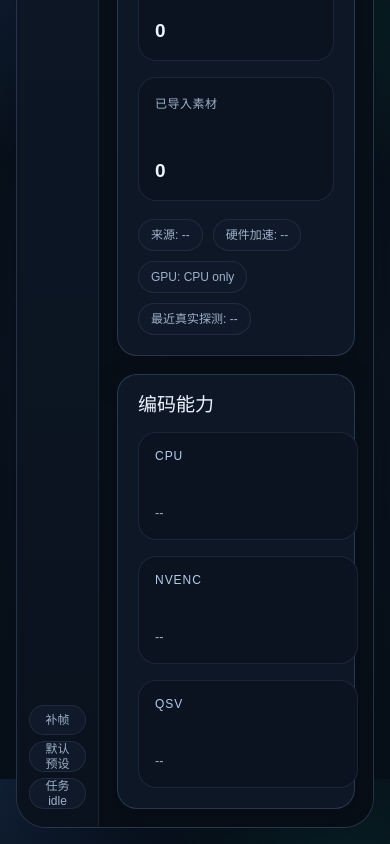
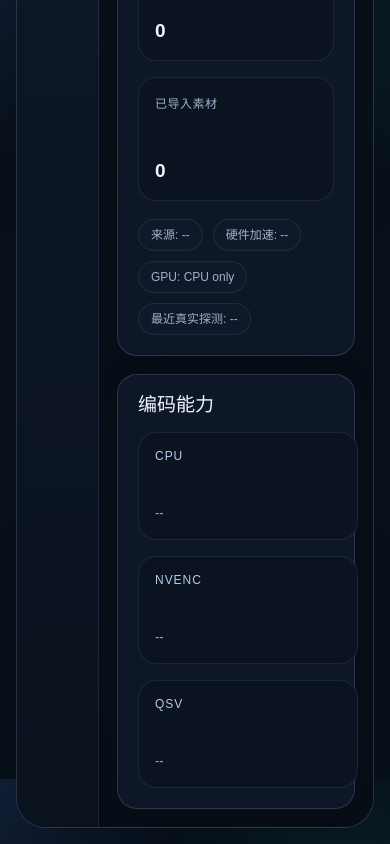
Before and after one commit to youge325/vp, a Vue app in the folder frontend/: page /#/home in a window 390 px wide. Shown: the part 909-1753 px from the top of the page. Built offline with nearby package versions, Linux system fonts and the light colour scheme.

Commit message:
feat(frontend): 删除导航栏底部状态文本框

```diff
--- a/frontend/src/components/StepRail.vue
+++ b/frontend/src/components/StepRail.vue
@@ -3,7 +3,7 @@ import { RouterLink } from 'vue-router'
 import { WORKBENCH_MODULES } from '@/views/registry'
 import { useStepRailState } from '@/composables/selectors/useStepRailState'
 
-const { activeModuleKey, moduleStates, workflowLabel, selectionLabel, taskStatusLabel } = useStepRailState()
+const { activeModuleKey, moduleStates } = useStepRailState()
 </script>
 
 <template>
@@ -33,11 +33,5 @@ const { activeModuleKey, moduleStates, workflowLabel, selectionLabel, taskStatus
         <span class="rail-state-dot" :data-state="moduleStates[module.key]" />
       </RouterLink>
     </nav>
-
-    <section class="rail-footer">
-      <span class="rail-footer-chip">{{ workflowLabel }}</span>
-      <span class="rail-footer-chip">{{ selectionLabel }}</span>
-      <span class="rail-footer-chip" :data-state="taskStatusLabel">任务 {{ taskStatusLabel }}</span>
-    </section>
   </aside>
 </template>
--- a/frontend/src/composables/selectors/useStepRailState.ts
+++ b/frontend/src/composables/selectors/useStepRailState.ts
@@ -4,9 +4,7 @@ import { useEnvStore } from '@/stores/env'
 import { useMediaStore } from '@/stores/media'
 import { useTaskStore } from '@/stores/task'
 import { useWorkbenchEditor } from '@/composables/selectors/useWorkbenchEditor'
-import { useCurrentTaskStatusLabel } from '@/composables/selectors/useCurrentTaskStatusLabel'
 import { getVisibleEncoderProfiles } from '@/services/preset/profile-picker'
-import { getWorkflowSummaryLabel } from '@/services/format/labels'
 import { DEFAULT_WORKBENCH_MODULE_KEY, type ModuleKey } from '@/config/workbench-modules'
 
 export function useStepRailState() {
@@ -14,8 +12,7 @@ export function useStepRailState() {
   const envStore = useEnvStore()
   const mediaStore = useMediaStore()
   const taskStore = useTaskStore()
-  const { editorConfig, isPresetMode } = useWorkbenchEditor()
-  const taskStatusLabel = useCurrentTaskStatusLabel()
+  const { editorConfig } = useWorkbenchEditor()
 
   const activeModuleKey = computed<ModuleKey>(
     () => route.meta.module?.key ?? DEFAULT_WORKBENCH_MODULE_KEY,
@@ -38,15 +35,5 @@ export function useStepRailState() {
     }
   })
 
-  const workflowLabel = computed(() =>
-    getWorkflowSummaryLabel(editorConfig.value.workflowConfig),
-  )
-
-  const selectionLabel = computed(() =>
-    isPresetMode.value
-      ? '默认预设'
-      : `${mediaStore.selectedIds.length || 1}/${mediaStore.mediaItems.length} 已选`,
-  )
-
-  return { activeModuleKey, moduleStates, workflowLabel, selectionLabel, taskStatusLabel }
+  return { activeModuleKey, moduleStates }
 }
--- a/frontend/src/style.css
+++ b/frontend/src/style.css
@@ -640,8 +640,7 @@ a:focus-visible {
 }
 
 .tag,
-.inline-status,
-.rail-footer-chip {
+.inline-status {
   padding: 0 12px;
   display: inline-flex;
   align-items: center;
@@ -866,42 +865,6 @@ a:focus-visible {
   background: #39485f;
 }
 
-.rail-footer {
-  margin-top: auto;
-  display: flex;
-  flex-direction: column;
-  gap: 6px;
-}
-
-.rail-footer-chip {
-  min-height: 30px;
-  padding-inline: 10px;
-}
-
-.rail-footer-chip[data-state='running'] {
-  color: #7bcbff;
-}
-
-.rail-footer-chip[data-state='paused'] {
-  color: var(--warning);
-}
-
-.rail-footer-chip[data-state='cancelling'] {
-  color: var(--danger);
-}
-
-.rail-footer-chip[data-state='completed'] {
-  color: var(--success);
-}
-
-.rail-footer-chip[data-state='error'] {
-  color: var(--danger);
-}
-
-.rail-footer-chip[data-state='cancelled'] {
-  color: var(--warning);
-}
-
 @media (max-width: 1200px) {
   :root {
     --rail-w: 220px;
@@ -960,15 +923,6 @@ a:focus-visible {
     display: none;
   }
 
-  .rail-footer {
-    width: 100%;
-  }
-
-  .rail-footer-chip {
-    justify-content: center;
-    text-align: center;
-  }
-
   .field-grid-2,
   .field-grid-3,
   .stats-grid-4,
```
Also changed, not shown: 1 other file (tests, documents, lock files or other folders).
